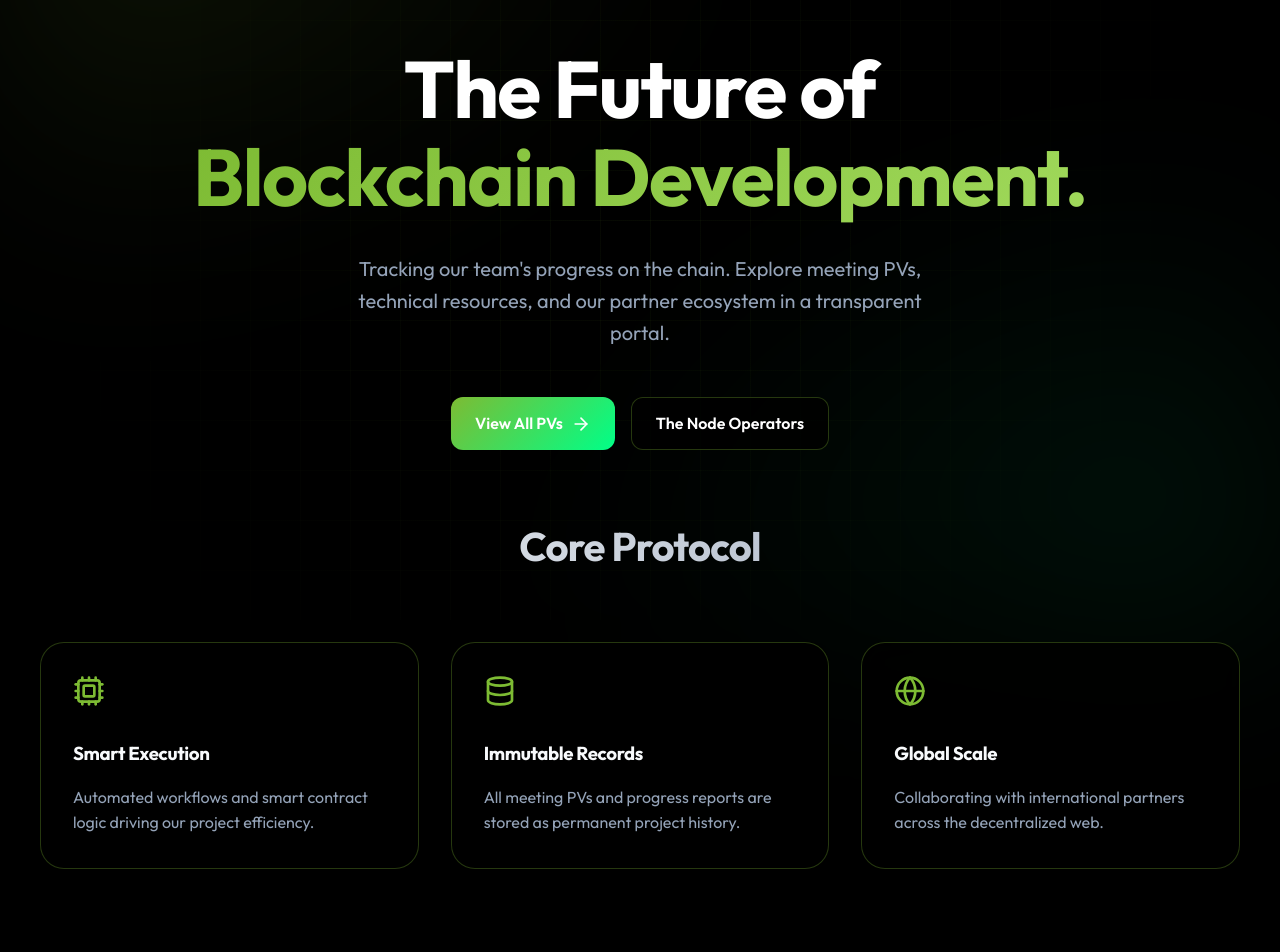
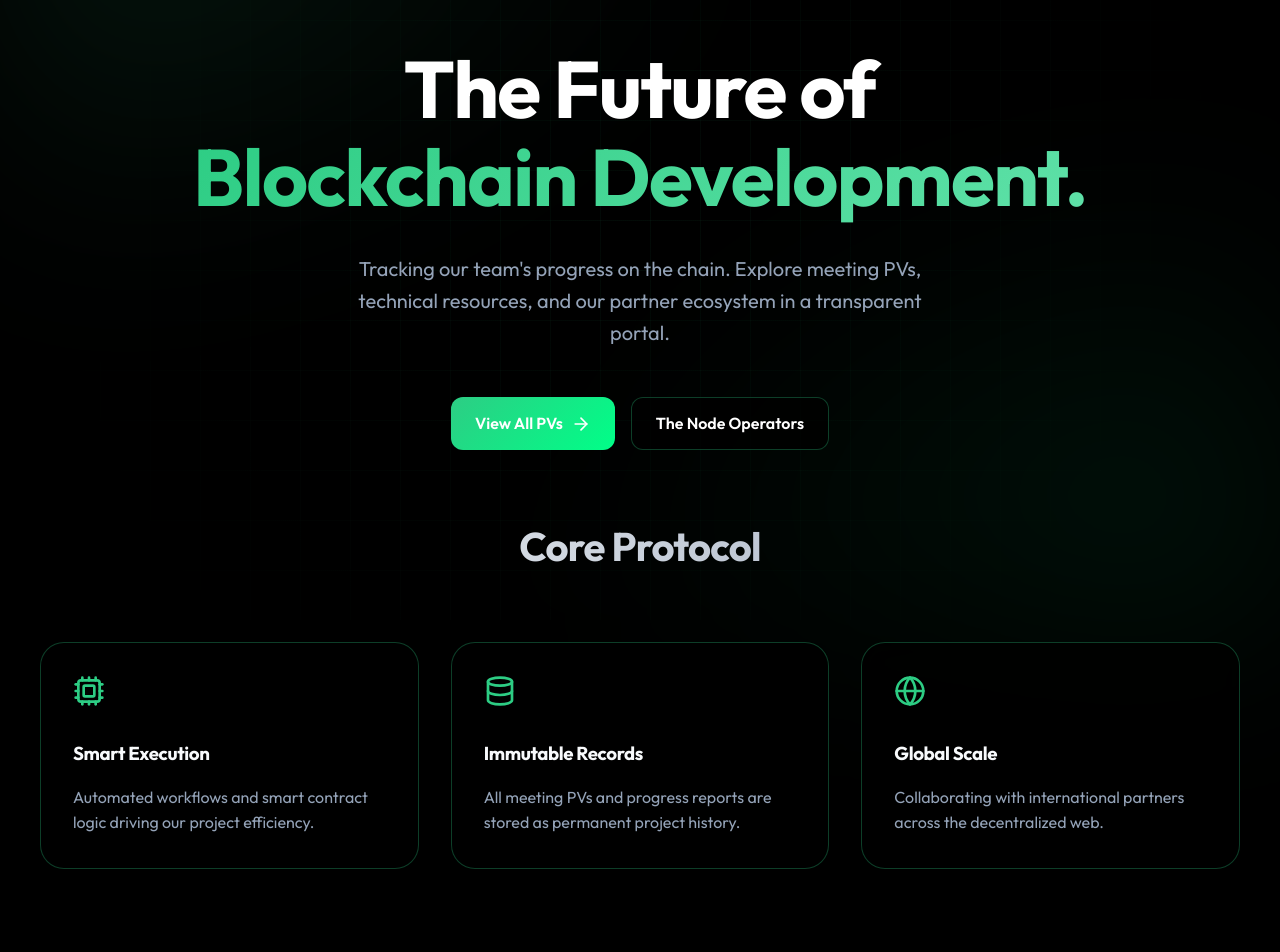
Before and after one commit to mayazahrouni2/blog, a React app in the folder frontend/: page / in a window 1280 px wide. Shown: the part 180-1132 px from the top of the page. Built offline with nearby package versions, Linux system fonts and the light colour scheme; the HTML template or start-up script is replaced by a standard one.

Commit message:
Update theme colors to #2dcd84

```diff
--- a/frontend/src/index.css
+++ b/frontend/src/index.css
@@ -1,18 +1,18 @@
 @import url('https://fonts.googleapis.com/css2?family=Outfit:wght@300;400;500;600;700&display=swap');
 
 :root {
-  --primary: #7dbb33;
+  --primary: #2dcd84;
   /* Green */
-  --primary-glow: rgba(125, 187, 51, 0.4);
-  --secondary: #a0d95b;
+  --primary-glow: rgba(45, 205, 132, 0.4);
+  --secondary: #5fe1a8;
   --accent: #00ff88;
   --background: #000000;
   --surface: rgba(15, 15, 15, 0.95);
-  --border: rgba(125, 187, 51, 0.2);
+  --border: rgba(45, 205, 132, 0.2);
   --text-main: #f8fafc;
   --text-muted: #94a3b8;
   --glass: rgba(0, 0, 0, 0.7);
-  --glass-border: rgba(125, 187, 51, 0.3);
+  --glass-border: rgba(45, 205, 132, 0.3);
 }
 
 * {
@@ -34,7 +34,7 @@ body {
   inset: 0;
   z-index: -1;
   background-image:
-    radial-gradient(at 0% 0%, rgba(125, 187, 51, 0.15) 0, transparent 40%),
+    radial-gradient(at 0% 0%, rgba(45, 205, 132, 0.15) 0, transparent 40%),
     radial-gradient(at 100% 100%, rgba(0, 255, 136, 0.1) 0, transparent 40%);
   filter: blur(100px);
 }
@@ -44,8 +44,8 @@ body {
   inset: 0;
   z-index: -2;
   background-image:
-    linear-gradient(rgba(125, 187, 51, 0.05) 1px, transparent 1px),
-    linear-gradient(90deg, rgba(125, 187, 51, 0.05) 1px, transparent 1px);
+    linear-gradient(rgba(45, 205, 132, 0.05) 1px, transparent 1px),
+    linear-gradient(90deg, rgba(45, 205, 132, 0.05) 1px, transparent 1px);
   background-size: 50px 50px;
   mask-image: radial-gradient(circle at center, black, transparent 80%);
 }
@@ -634,7 +634,7 @@ h3 {
   border-radius: 1.5rem;
   margin-bottom: 4rem;
   border: 1px solid var(--glass-border);
-  box-shadow: 0 0 30px rgba(125, 187, 51, 0.1);
+  box-shadow: 0 0 30px rgba(45, 205, 132, 0.1);
 }
 
 .cbl-phases-grid {
@@ -674,7 +674,7 @@ h3 {
 }
 
 .btn-green-modern {
-  background-color: #7dbb33;
+  background-color: #2dcd84;
   color: white;
   border: none;
   padding: 1rem 3rem;
@@ -688,9 +688,9 @@ h3 {
 }
 
 .btn-green-modern:hover {
-  background-color: #6a9e2a;
+  background-color: #22a067;
   transform: scale(1.05);
-  box-shadow: 0 0 20px rgba(125, 187, 51, 0.4);
+  box-shadow: 0 0 20px rgba(45, 205, 132, 0.4);
 }
 
 /* Contact Section Styles */
--- a/frontend/src/pages/About.jsx
+++ b/frontend/src/pages/About.jsx
@@ -24,7 +24,7 @@ const About = () => {
                 src={member.image}
                 alt={member.name}
                 onError={(e) => {
-                  e.target.src = 'https://placehold.co/400x500/0b0b0b/39ff14?text=AI+Engineer';
+                  e.target.src = 'https://placehold.co/400x500/0b0b0b/2dcd84?text=AI+Engineer';
                 }}
               />
             </div>
--- a/frontend/src/pages/Partners.jsx
+++ b/frontend/src/pages/Partners.jsx
@@ -23,7 +23,7 @@ const Partners = () => {
                             alt={partner.name}
                             className="partner-logo"
                             onError={(e) => {
-                                e.target.src = 'https://placehold.co/200x100/1a1a1a/7dbb33?text=Logo';
+                                e.target.src = 'https://placehold.co/200x100/1a1a1a/2dcd84?text=Logo';
                             }}
                         />
                         <h3>{partner.name}</h3>
--- a/frontend/src/pages/Resources.jsx
+++ b/frontend/src/pages/Resources.jsx
@@ -44,7 +44,7 @@ const Resources = () => {
               margin: '2rem auto',
               display: 'block',
               borderRadius: '12px',
-              border: '1px solid rgba(57, 255, 20, 0.2)'
+              border: '1px solid rgba(45, 205, 132, 0.2)'
             }}
           />
         </motion.div>
```
